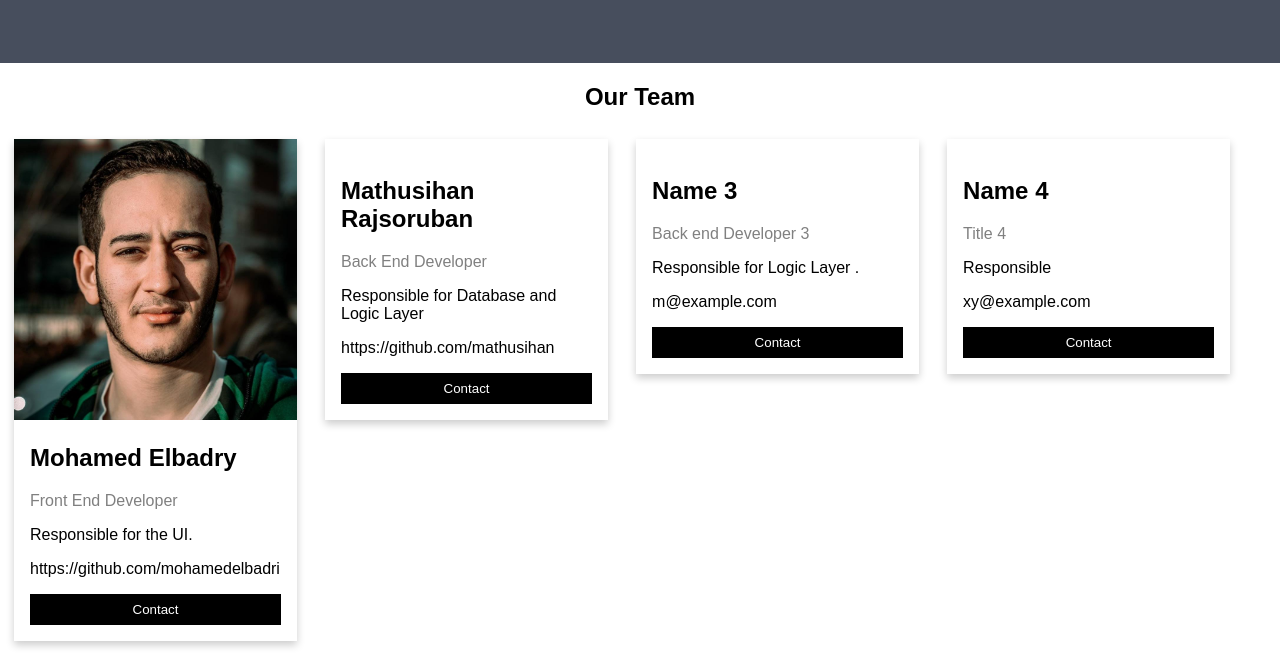
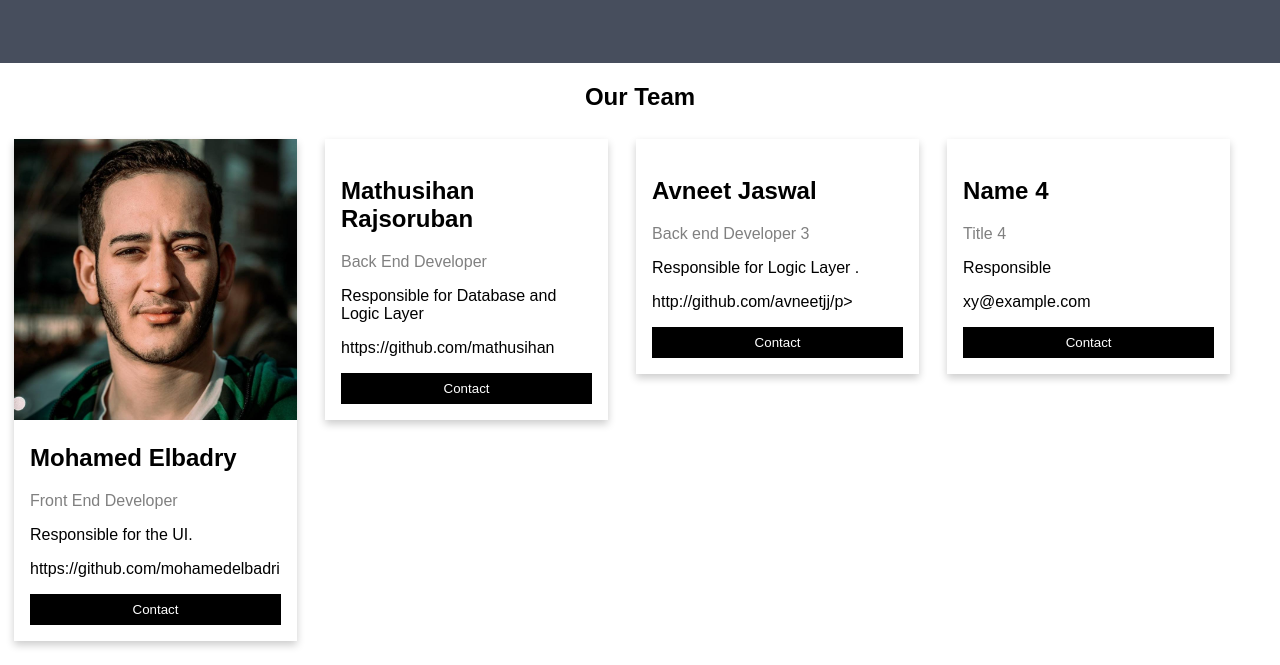
Before and after one commit to mathusihan/CPS831PROJECT, a website: page aboutus.html in a window 1280 px wide. Shown: the part 151-816 px from the top of the page. Drawn offline with Linux system fonts and the light colour scheme.

Commit message:
Update aboutus.html

```diff
--- a/aboutus.html
+++ b/aboutus.html
@@ -118,10 +118,10 @@
             <div class="card">
                 <img src="" alt="" style="width:100%">
                 <div class="container">
-                    <h2>Name 3</h2>
+                    <h2>Avneet Jaswal</h2>
                     <p class="title">Back end Developer 3</p>
                     <p>Responsible for Logic Layer .</p>
-                    <p>m@example.com</p>
+                    <p>http://github.com/avneetjj/p>
                     <p><button class="button">Contact</button></p>
                 </div>
             </div>
```
